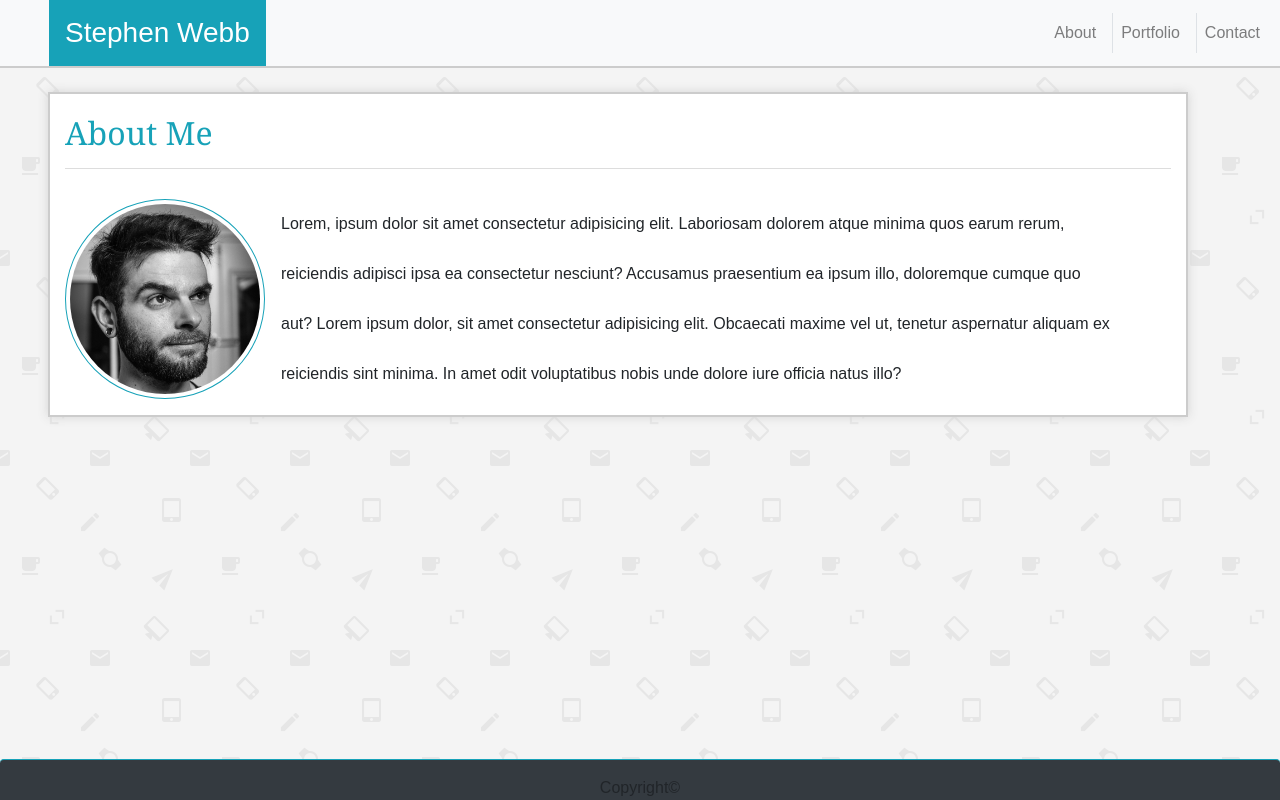
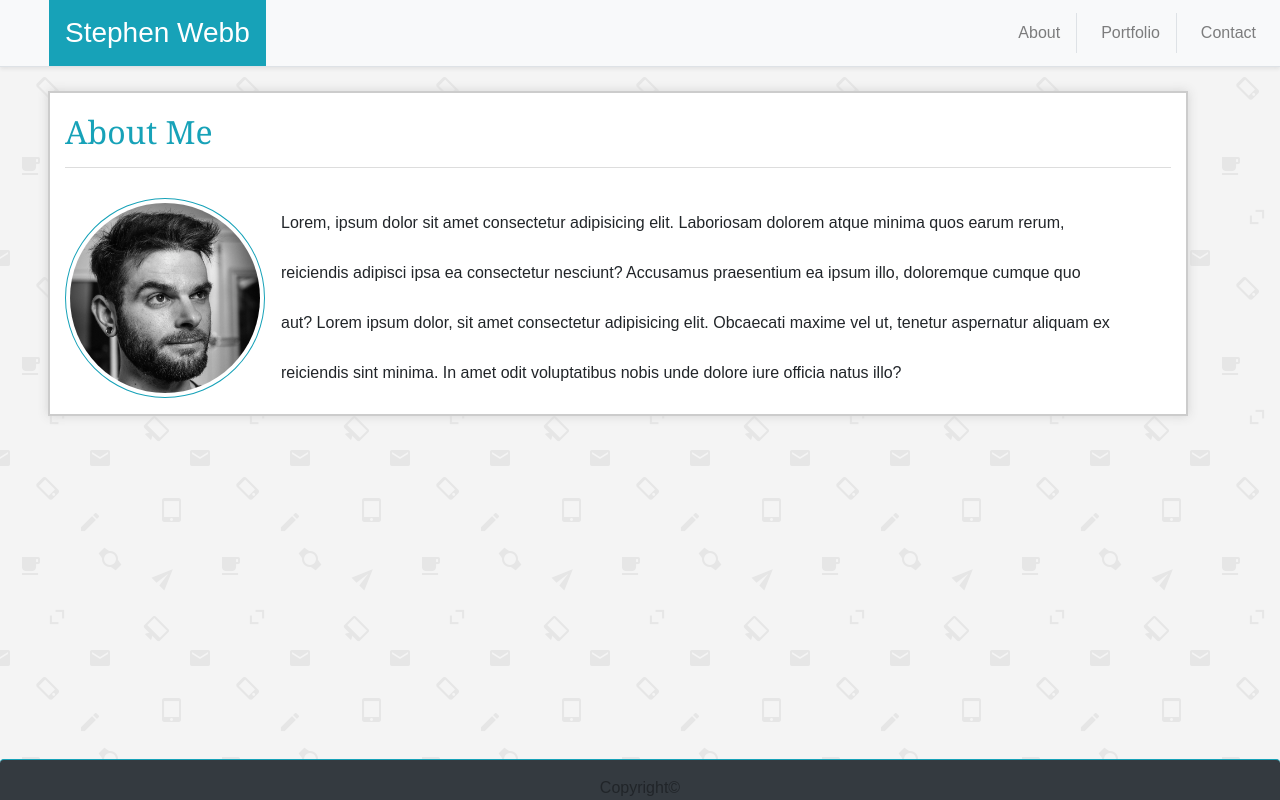
Before and after one commit to stevie2codes/responsive-basic-portfolio, a plain HTML site: page index.html in a window 1280 px wide. Drawn offline with nearby package versions, Linux system fonts and the light colour scheme.

Commit message:
made style updates to header/nav

```diff
--- a/assets/css/styles.css
+++ b/assets/css/styles.css
@@ -5,9 +5,6 @@ body,html{
     min-height: 100vh;
     flex-direction: column;
 }
- .navbar{
-    border-bottom: 2px solid #cccccc;
- }
 
 .head-about {
     margin-bottom: 30px;
--- a/index.html
+++ b/index.html
@@ -13,21 +13,21 @@
 <body>
   <!--Nav-Bar-->
 
-  <nav class=" d-flex  p-0  m-0 flex-wrap navbar navbar-expand-sm navbar-light mb-4 bg-light">
+  <nav class=" d-flex  p-0 flex-wrap navbar navbar-expand-lg navbar-light mb-4 bg-light border-bottom border-black-50 shadow-sm">
     <div class="row">
-      <div class="navbar-brand col-xs-4 p-0 ml-3">
-        <h3 class="bg-info d-sm-inline-flex text-white p-3 ml-5 mb-0">Stephen Webb</h3>
+      <div class="navbar-brand col-md-6 p-0 ml-3">
+        <h3 class="bg-info d-md-inline-flex text-white p-3 ml-5 mb-0">Stephen Webb</h3>
       </div>
     </div>
-    <ul class="navbar-nav ml-auto  d-flex flex-row mr-3 ">
-      <li class="nav-item">
-        <a class="nav-link pr-3 border-right" href="index.html">About</a>
+    <ul class="navbar-nav ml-auto d-flex flex-row mx-2">
+      <li class="nav-item mx-2 border-right pr-2">
+        <a class="nav-link" href="index.html">About</a>
       </li>
-      <li class="nav-item">
-        <a class="nav-link pr-3 border-right" href="portfolio.html">Portfolio</a>
+      <li class="nav-item mx-2 border-right pr-2">
+        <a class="nav-link" href="portfolio.html">Portfolio</a>
       </li>
-      <li class="nav-item">
-        <a class="nav-link pr-1" href="contact.html">Contact</a>
+      <li class="nav-item mx-2">
+        <a class="nav-link" href="contact.html">Contact</a>
       </li>
     </ul>
   </nav>
```
Also changed, not shown: contact.html (+10 -10 lines), portfolio.html (+10 -10 lines).
